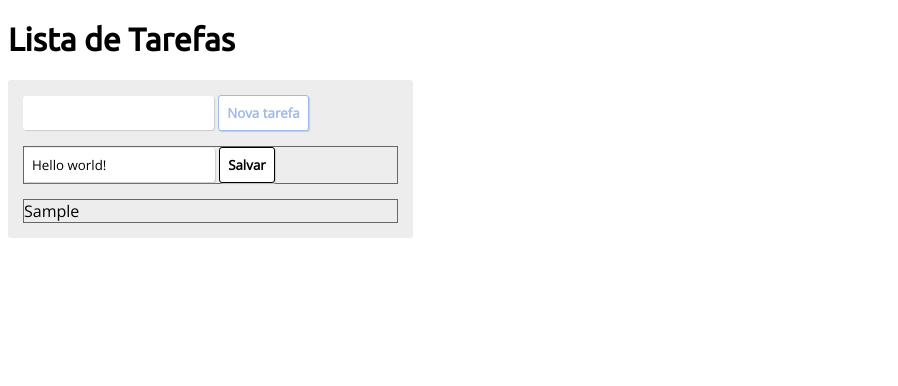
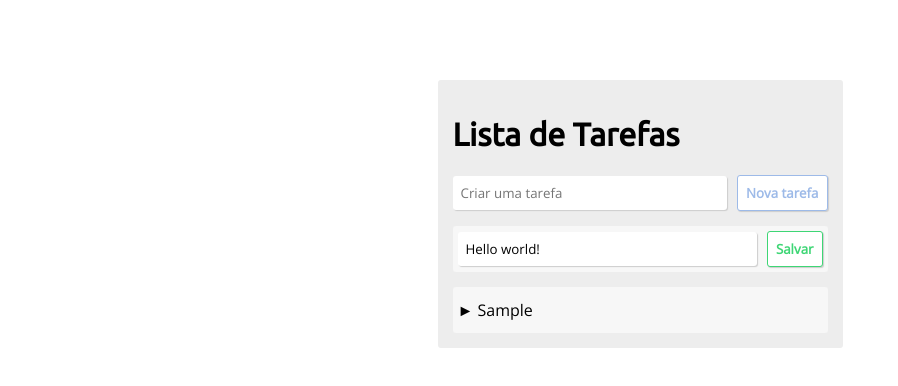
Before and after one commit to johnnyasantoss/introducao-js, a website: page src/index.html in a window 1280 px wide. Both pictures are taken after typing "Sample" into the empty fields and a click on the button "Nova tarefa". Shown: the whole page, without its empty margins (0-898 px from the left). Drawn offline with nearby package versions, Linux system fonts and the light colour scheme.

Commit message:
Finalizado o css

```diff
--- a/src/css/app.css
+++ b/src/css/app.css
@@ -1,3 +1,13 @@
+html,
+body {
+    padding: 0;
+    margin: 0;
+}
+
+body {
+    padding: 10vh 0;
+}
+
 body * {
     font-family: 'Open Sans', sans-serif;
 }
@@ -13,18 +23,34 @@ h6 {
 
 .conteiner-lista {
     background-color: #ededed;
-    width: 95vw;
+    width: 80vw;
     max-width: 375px;
     padding: 15px;
     border-radius: 3px;
-}
-
-.nova-tarefa {
-    display: inline-block;
+    display: flex;
+    margin: 0 auto;
+    flex-direction: column;
 }
 
 .item-lista {
-    border: 1px solid #666;
+    background: #f7f7f7;
+    padding: 5px;
+    border-radius: 3px;
+}
+
+.item-lista,
+.nova-tarefa,
+.botoes-conteiner {
+    display: flex;
+    flex-flow: row nowrap;
+    justify-content: space-between;
+    align-items: center;
+    height: 2.25rem;
+}
+
+.botoes-conteiner>button,
+.botoes-conteiner>a {
+    margin-left: 10px;
 }
 
 input {
@@ -32,31 +58,38 @@ input {
     padding: 8px;
     border: none;
     box-shadow: 1px 1px 1px #ccc;
+    flex-grow: 1;
+    margin-right: 10px;
 }
 
 .botao {
     background-color: #ffffff;
-    display: inline-block;
     border: 1px solid;
     border-radius: 3px;
     padding: 8px;
+    height: 2.25rem;
     font-weight: 800;
     box-shadow: 1px 1px 1px #ccc;
     cursor: pointer;
+    transition: opacity 500ms ease-in-out;
 }
 
-.botao-nova-tarefa {
+.botao-nova-tarefa,
+.botao-edicao {
     color: #9dbae8;
 }
 
-.botao-edicao,
-.botao-remocao {
-    display: none;
+.botao-salvar {
+    color: #3ed675;
 }
 
-.item-lista:hover .botao-edicao,
-.item-lista:hover .botao-remocao {
-    display: inline-block;
+.botao-remocao {
+    color: #ed4765;
+}
+
+.item-lista:not(:hover) .botao-edicao,
+.item-lista:not(:hover) .botao-remocao {
+    opacity: 0;
 }
 
 .objeto-lista {
@@ -64,8 +97,12 @@ input {
 }
 
 .titulo-lista {
-    width: 300px;
-    height: 1em;
-    display: inline-block;
+    display: block;
+    overflow: hidden;
+    white-space: nowrap;
     text-overflow: ellipsis;
 }
+
+.titulo-lista::before {
+    content: '► '
+}
--- a/src/index.html
+++ b/src/index.html
@@ -6,9 +6,13 @@
  o desenvolvedor à sempre usar a injeção escrita
  das dependencias do controller.
  -->
-<html ng-app="listaTarefasApp" ng-strict-di>
+<html lang="pt-BR" ng-app="listaTarefasApp" ng-strict-di>
 
 <head>
+    <meta charset="utf-8">
+    <meta http-equiv="X-UA-Compatible" content="IE=edge">
+    <meta name="viewport" content="width=device-width, initial-scale=1">
+
     <title>Johnny A. Santos - Lista de Tarefas</title>
     <!-- Fontes para facilitar a leitura -->
     <link href="https://fonts.googleapis.com/css?family=Open+Sans|Ubuntu" rel="stylesheet">
@@ -18,11 +22,12 @@
 </head>
 
 <body ng-controller="listaTarefasController as vm">
-    <h1>Lista de Tarefas</h1>
     <!-- Aqui criamos uma div para conter todos os objetos da nossa lista -->
     <div class="conteiner-lista">
+        <h1>Lista de Tarefas</h1>
+
         <form ng-submit="vm.novaTarefa()" class="nova-tarefa">
-            <input class="titulo" required ng-model="vm.tarefaObj.titulo" />
+            <input placeholder="Criar uma tarefa" class="titulo" required ng-model="vm.tarefaObj.titulo" />
             <button class="botao botao-nova-tarefa" type="submit">Nova tarefa</button>
         </form>
         <!--
@@ -33,16 +38,16 @@
 
             <div class="item-lista" ng-if="!tarefa.editando" ng-cloak ng-class="{ 'tarefa.concluida': 'item-finalizado' }">
                 <span class="titulo-lista" ng-bind="::tarefa.titulo"></span>
-                <button class="botao botao-edicao" ng-click="vm.editar(tarefa)">Editar</button>
-                <button class="botao botao-remocao" ng-click="vm.remover(tarefa)">Remover</button>
+                <div class="botoes-conteiner">
+                    <button class="botao botao-edicao" ng-click="vm.editar(tarefa)">Editar</button>
+                    <button class="botao botao-remocao" ng-click="vm.remover(tarefa)">Remover</button>
+                </div>
             </div>
 
-            <div class="item-lista item-edicao-lista" ng-if="tarefa.editando" ng-cloak>
-                <form ng-submit="vm.salvar(tarefa)">
-                    <input ng-model="tarefa.titulo" />
-                    <button type="submit" class="botao botao-salvar">Salvar</button>
-                </form>
-            </div>
+            <form ng-submit="vm.salvar(tarefa)" class="item-lista item-edicao-lista" ng-if="tarefa.editando" ng-cloak>
+                <input ng-model="tarefa.titulo" />
+                <button type="submit" class="botao botao-salvar">Salvar</button>
+            </form>
 
         </div>
     </div>
```
